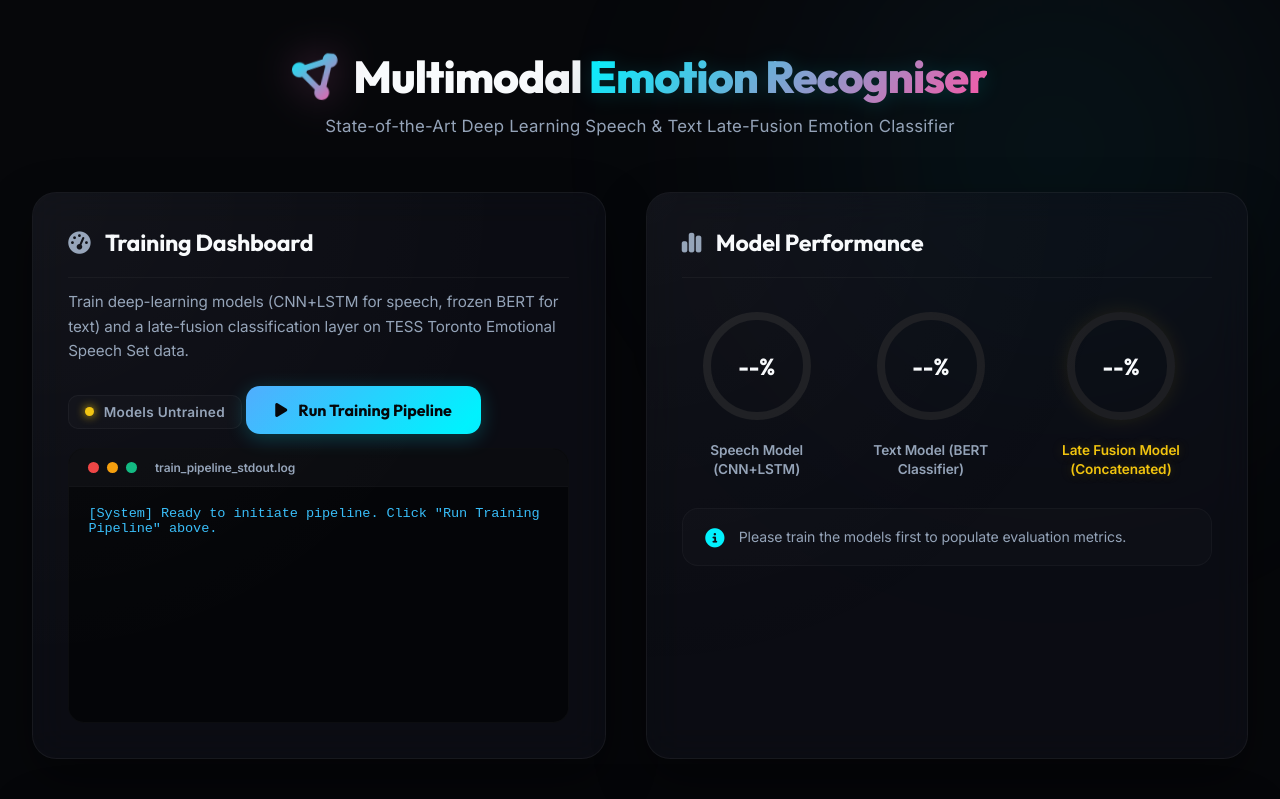
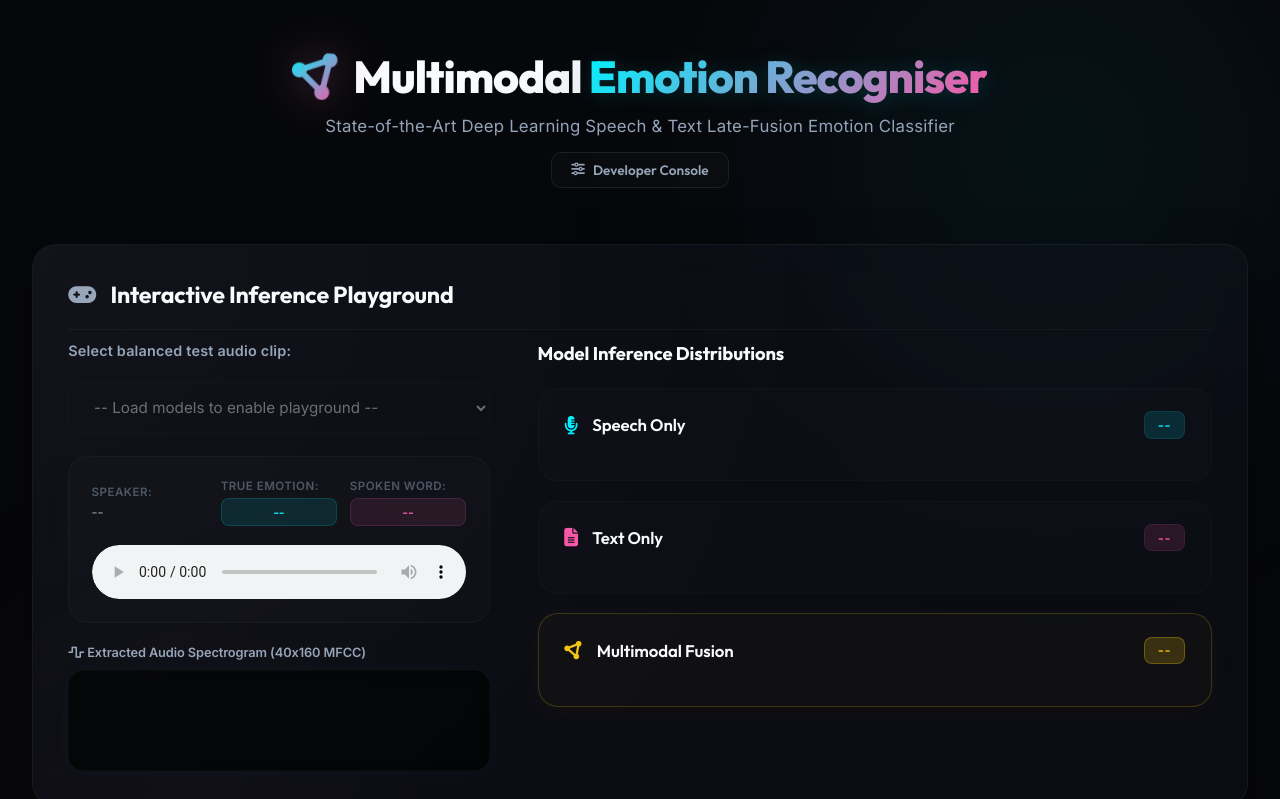
Before and after one commit to Rohit-13-06/multimodal_emotion_recogniser, a Flask app: page / in a window 1280 px wide; the page is wider, and only the part inside the window is pictured. Shown: the top 799 px of that part. Run offline with Flask 3, Linux system fonts and the light colour scheme.

Commit message:
Hide training pipeline behind collapsible developer console panel

```diff
--- a/static/app.js
+++ b/static/app.js
@@ -300,5 +300,22 @@ sampleSelect.addEventListener('change', async (e) => {
     }
 });
 
+// Collapsible Developer Console Panel Interaction
+const devToggleBtn = document.getElementById('dev-toggle-btn');
+const developerPanel = document.getElementById('developer-panel');
+
+devToggleBtn.addEventListener('click', () => {
+    const isHidden = developerPanel.style.display === 'none';
+    if (isHidden) {
+        developerPanel.style.display = 'grid';
+        devToggleBtn.classList.add('active');
+        // Automatically scroll to the panel
+        developerPanel.scrollIntoView({ behavior: 'smooth', block: 'start' });
+    } else {
+        developerPanel.style.display = 'none';
+        devToggleBtn.classList.remove('active');
+    }
+});
+
 // App init
 checkStatus();
--- a/static/style.css
+++ b/static/style.css
@@ -769,3 +769,35 @@ body::before {
         gap: 2rem;
     }
 }
+
+/* Collapsible Developer Console Toggle Button */
+.btn-dev-toggle {
+    background: rgba(255, 255, 255, 0.02) !important;
+    border: 1px solid rgba(255, 255, 255, 0.08) !important;
+    color: var(--text-secondary) !important;
+    font-size: 0.85rem !important;
+    font-weight: 600 !important;
+    padding: 0.5rem 1.2rem !important;
+    border-radius: 10px !important;
+    margin-top: 1rem !important;
+    transition: all 0.25s ease !important;
+    cursor: pointer !important;
+    display: inline-flex !important;
+    align-items: center !important;
+    gap: 0.5rem !important;
+    font-family: var(--font-heading) !important;
+}
+
+.btn-dev-toggle:hover {
+    background: rgba(255, 255, 255, 0.06) !important;
+    color: var(--text-primary) !important;
+    border-color: rgba(255, 255, 255, 0.15) !important;
+    transform: translateY(-1px) !important;
+}
+
+.btn-dev-toggle.active {
+    background: rgba(0, 242, 254, 0.08) !important;
+    color: var(--speech-primary) !important;
+    border-color: rgba(0, 242, 254, 0.25) !important;
+    box-shadow: 0 0 15px rgba(0, 242, 254, 0.05) !important;
+}
--- a/templates/index.html
+++ b/templates/index.html
@@ -24,10 +24,13 @@
                 <h1>Multimodal <span>Emotion Recogniser</span></h1>
             </div>
             <p class="subtitle">State-of-the-Art Deep Learning Speech & Text Late-Fusion Emotion Classifier</p>
+            <button class="btn btn-dev-toggle" id="dev-toggle-btn">
+                <i class="fa-solid fa-sliders"></i> Developer Console
+            </button>
         </header>
 
-        <!-- Main Grid Layout -->
-        <main class="dashboard-grid">
+        <!-- Collapsible Developer Panel (Hidden by Default) -->
+        <div class="developer-panel" id="developer-panel" style="display: none; grid-template-columns: repeat(auto-fit, minmax(320px, 1fr)); gap: 2.5rem; width: 100%; margin-bottom: 2.5rem;">
 
             <!-- Left Sidebar: Training Control -->
             <section class="card glassmorphic training-card">
@@ -131,8 +134,10 @@
                     <p id="insight-text">Please train the models first to populate evaluation metrics.</p>
                 </div>
             </section>
+        </div>
 
-            <!-- Bottom: PlayGround Area -->
+        <!-- Main Playground Area (Occupies full width and sits top-level) -->
+        <main class="dashboard-grid">
             <section class="card glassmorphic playground-card">
                 <div class="card-header">
                     <i class="fa-solid fa-gamepad card-icon"></i>
```
